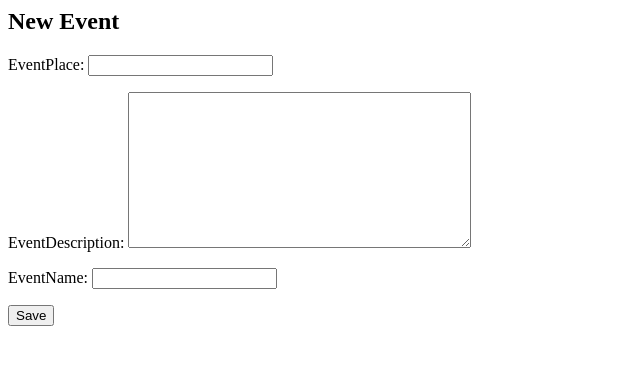
After one commit to rohits64/meet_hobby, a Django app: page /new_event/1 in a window 1280 px wide. The commit adds this page. Shown: the top 365 px of the page, without its empty margins (0-640 px from the left). Run offline with Django 3.2, Linux system fonts and the light colour scheme.

Commit message:
added event functionality

```diff
--- a/meet2/forms.py
+++ b/meet2/forms.py
@@ -1,7 +1,7 @@
 from django import forms
 from django.contrib.auth.forms import UserCreationForm
 from django.contrib.auth.models import User
-from .models import Post,Comments
+from .models import Post,Comments,Events,UserInterestedEvents
 
 class SignUpForm(UserCreationForm):
     username = forms.CharField(max_length=60, help_text='Username')
@@ -26,3 +26,15 @@ class CommentForm(forms.ModelForm):
     class Meta:
         model = Comments
         fields = ('Content',)
+
+class EventForm(forms.ModelForm):
+
+    class Meta:
+        model = Events
+        fields = ('EventPlace','EventDescription','EventName',)
+
+class UserInterestedEventsForm(forms.ModelForm):
+
+    class Meta:
+        model = UserInterestedEvents
+        fields = ('EntryTime','ExitTime',)
--- a/meet2/templates/group_posts.html
+++ b/meet2/templates/group_posts.html
@@ -4,6 +4,9 @@
 <br>
 <a href ="/showgroup"> Show the groups </a>
 <br>
+<a href ="/notification"> Show my events </a>
+<br>
+<a href ="/show_group_event/{{gid}}"> Show group events</a>
 {% if  1 %}
     {% for hp in hps %}
         <!-- <p> -->
--- a/meet2/templates/index.html
+++ b/meet2/templates/index.html
@@ -10,6 +10,9 @@
 
     <br> <br>
     <a href ="/newgroup"> New groups </a>
+
+    <br> <br>
+    <a href ="/notification"> notication </a>
 </div>
 
 <div>
--- /dev/null
+++ b/meet2/templates/join_event.html
@@ -0,0 +1,5 @@
+<h2>Join Event</h2>
+    <form method="POST" class="post-form">{% csrf_token %}
+        {{ join_event_form.as_p }}
+        <button type="submit" class="save btn btn-default">Save</button>
+</form>
--- /dev/null
+++ b/meet2/templates/new_event.html
@@ -0,0 +1,5 @@
+<h2>New Event</h2>
+    <form method="POST" class="post-form">{% csrf_token %}
+        {{ new_event_form.as_p }}
+        <button type="submit" class="save btn btn-default">Save</button>
+</form>
--- a/meet2/urls.py
+++ b/meet2/urls.py
@@ -14,5 +14,10 @@ urlpatterns = [
     path('group_posts/<int:id>',views.show_posts, name='show_posts'),
     path('new_post/<int:id>',views.new_post,name='post_new'),
     path('post_comments/<int:id>',views.show_comments, name='show_comments'),
-    path('new_comment/<int:id>',views.new_comment,name='comment_new')
+    path('new_comment/<int:id>',views.new_comment,name='comment_new'),
+    path('notification/',views.show_all_events,name='all_interested_events'),
+    path('new_event/<int:id>',views.add_event,name='event_new'),
+    path('show_group_event/<int:id>',views.show_group_events,name='show_group_events'),
+    path('join_event/<int:id>',views.join_event,name='join_event'),
+
 ]
--- a/meet2/views.py
+++ b/meet2/views.py
@@ -161,3 +161,68 @@ def show_comments(request, id):
     HC = Comments.objects.filter(PostId = id)
     print(HC)
     return render(request, 'post_comments.html',{'hcs':HC,'pid':id})
+
+def add_event(request,id):
+    if request.method == "POST":
+        form = EventForm(request.POST)
+        if form.is_valid():
+            events = form.save(commit = False)
+            events.save()
+            eid = events.EventId
+            new_hasevents_rel = HasEvents()
+            new_hasevents_rel.GroupId = Group.objects.get(GroupId = id)  #//id
+            new_hasevents_rel.EventId = Events.objects.get(EventId = eid)
+            new_hasevents_rel.save()
+            return redirect(show_group_events,id)
+        else :
+            return redirect('home')
+
+    else:
+        form = EventForm()
+    return render(request,'new_event.html',{'new_event_form':EventForm})
+
+
+def show_group_events(request,id):
+    user = request.user
+    UIE = UserInterestedEvents.objects.filter(UserId = user)
+    all_group_event = []
+    all_user_event = []
+    group = Group.objects.get(GroupId = id)
+    GE = HasEvents.objects.filter(GroupId = group)
+    for x in GE:
+        all_group_event.append(x.EventId)
+    for y in UIE:
+        all_user_event.append(y.EventId)
+    joined_event = []
+    not_joined_event = []
+    for x in all_group_event :
+        if x in all_user_event:
+            joined_event.append(x)
+        else:
+            not_joined_event.append(x)
+    return render(request,'show_group_event.html',{'joined':joined_event,'not_joined':not_joined_event,'gid':id})
+
+def join_event(request, id):
+    user = request.user
+    if request.method == "POST":
+        form = UserInterestedEventsForm(request.POST)
+        if form.is_valid():
+            jevent = form.save(commit = False)
+            jevent.UserId = user
+            jevent.EventId = Events.objects.get(EventId = id)
+            jevent.save()
+            return redirect(show_all_events)
+    else:
+        form = UserInterestedEventsForm()
+    return render(request,'join_event.html',{'join_event_form':UserInterestedEventsForm})
+
+
+def show_all_events(request): #notification
+    user = request.user
+    UIE = UserInterestedEvents.objects.filter(UserId = user)
+    # print(UIE[0].EventId)
+    notifi = []
+    for x in UIE:
+        notifi.append(x.EventId)
+    print(notifi)
+    return render(request, 'show_all_event.html',{'notifi':notifi})
```
Also changed, not shown: meet2/templates/show_all_event.html (added, +22 -0 lines), meet2/templates/show_group_event.html (added, +28 -0 lines).
